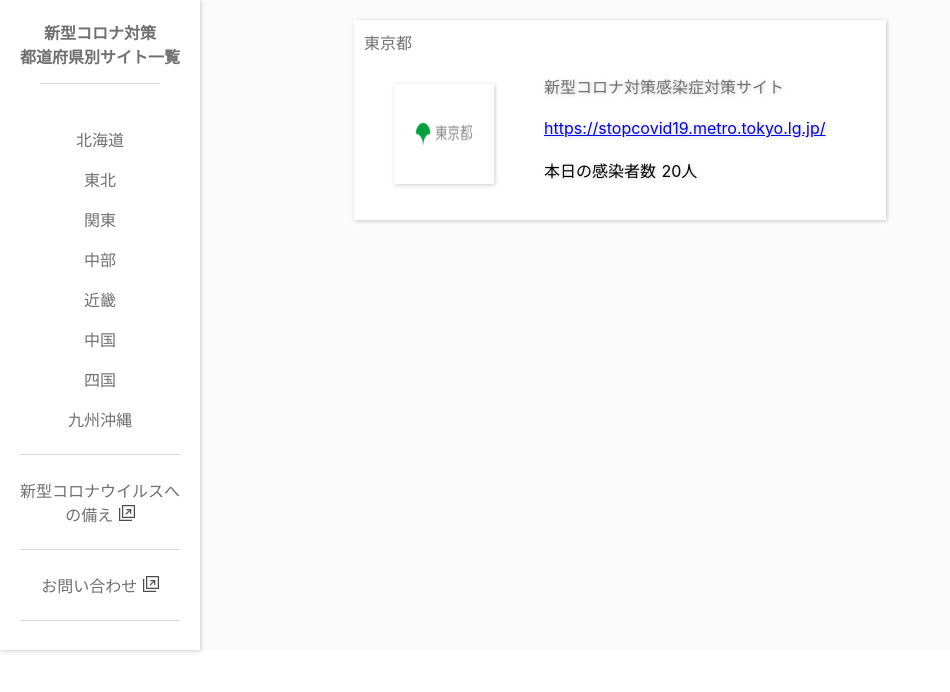
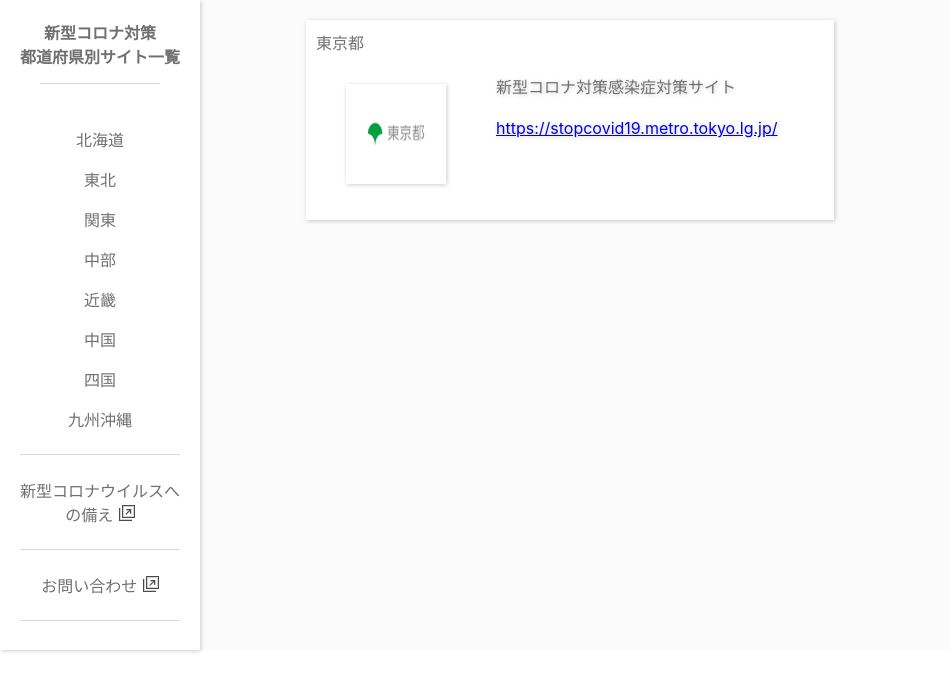
Before and after one commit to GakutoOkawara/covid19-prefectures, a Nuxt app: page / in a window 1280 px wide. Shown: the top 692 px of the page, without its empty margins (0-950 px from the left). Built offline with nearby package versions, Linux system fonts and the light colour scheme.

Commit message:
不要な記述の削除/widthの修正

```diff
--- a/components/Main.vue
+++ b/components/Main.vue
@@ -8,24 +8,9 @@
         </div>
         <div class="site-detail">
           <p class="site-name">新型コロナ対策感染症対策サイト</p>
-          <a href="https://stopcovid19.metro.tokyo.lg.jp/"
-            >https://stopcovid19.metro.tokyo.lg.jp/</a
-          >
-          <p class="infected">本日の感染者数 20人</p>
+          <a href="https://stopcovid19.metro.tokyo.lg.jp/">https://stopcovid19.metro.tokyo.lg.jp/</a>
         </div>
       </li>
-
-      <!-- <li class="store">
-        <p class="prefecture">神奈川県</p>
-        <div class="image-box">
-          <img src="../assets/kanagawa_logo.jpg" width="100px" height="100px" />
-        </div>
-        <div class="site-detail">
-          <p class="site-name">新型コロナ対策感染症対策サイト</p>
-          <a href="https://stopcovid19.metro.tokyo.lg.jp/">https://stopcovid19.metro.tokyo.lg.jp/</a>
-          <p class="infected">本日の感染者数 20人</p>
-        </div>
-      </li>-->
     </ul>
   </div>
 </template>
@@ -36,13 +21,13 @@ export default {};
 
 <style scoped>
 .main > ul {
-  width: 800px;
+  width: 700px;
   height: 650px;
   display: inline-block;
   box-sizing: border-box;
 }
 .store {
-  width: 70%;
+  width: 80%;
   height: 200px;
   list-style-type: none;
   padding: 10px;
```
